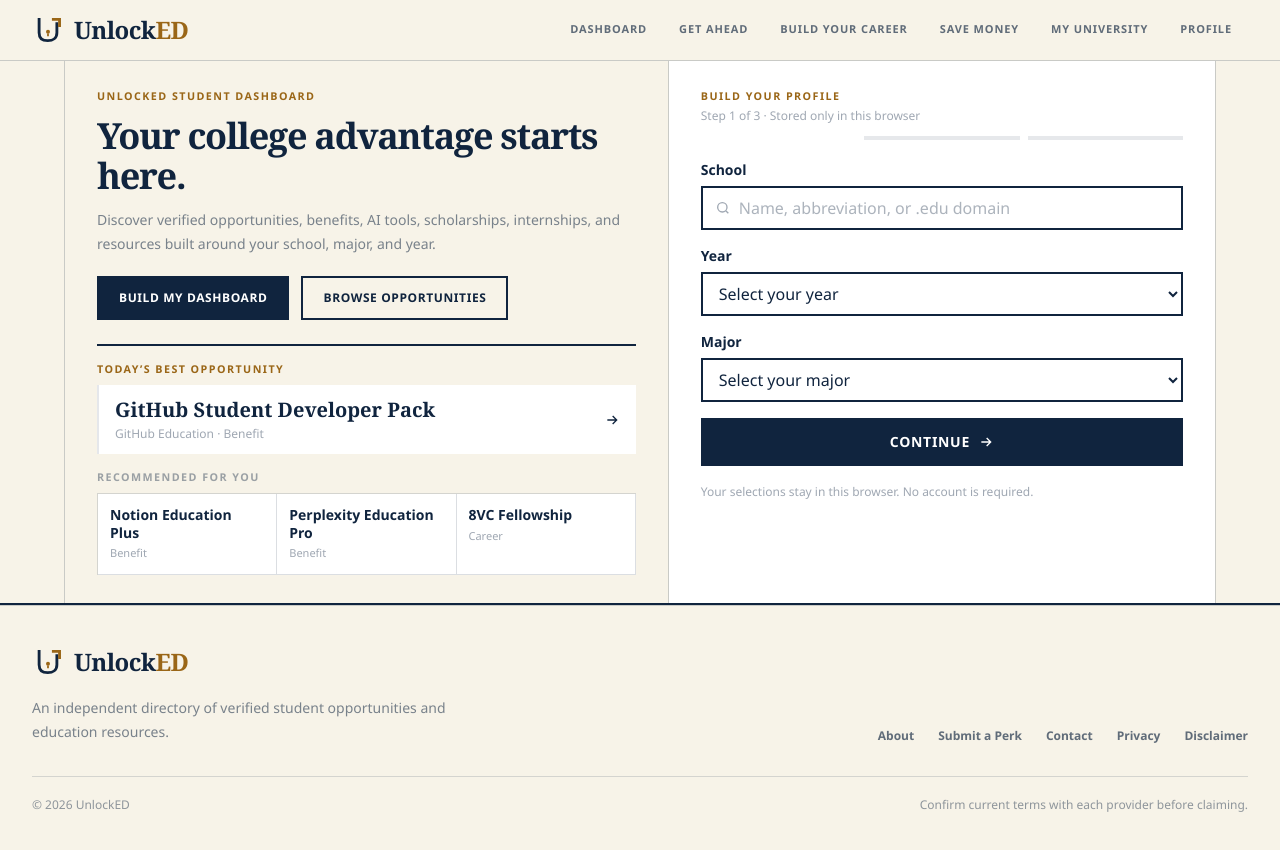
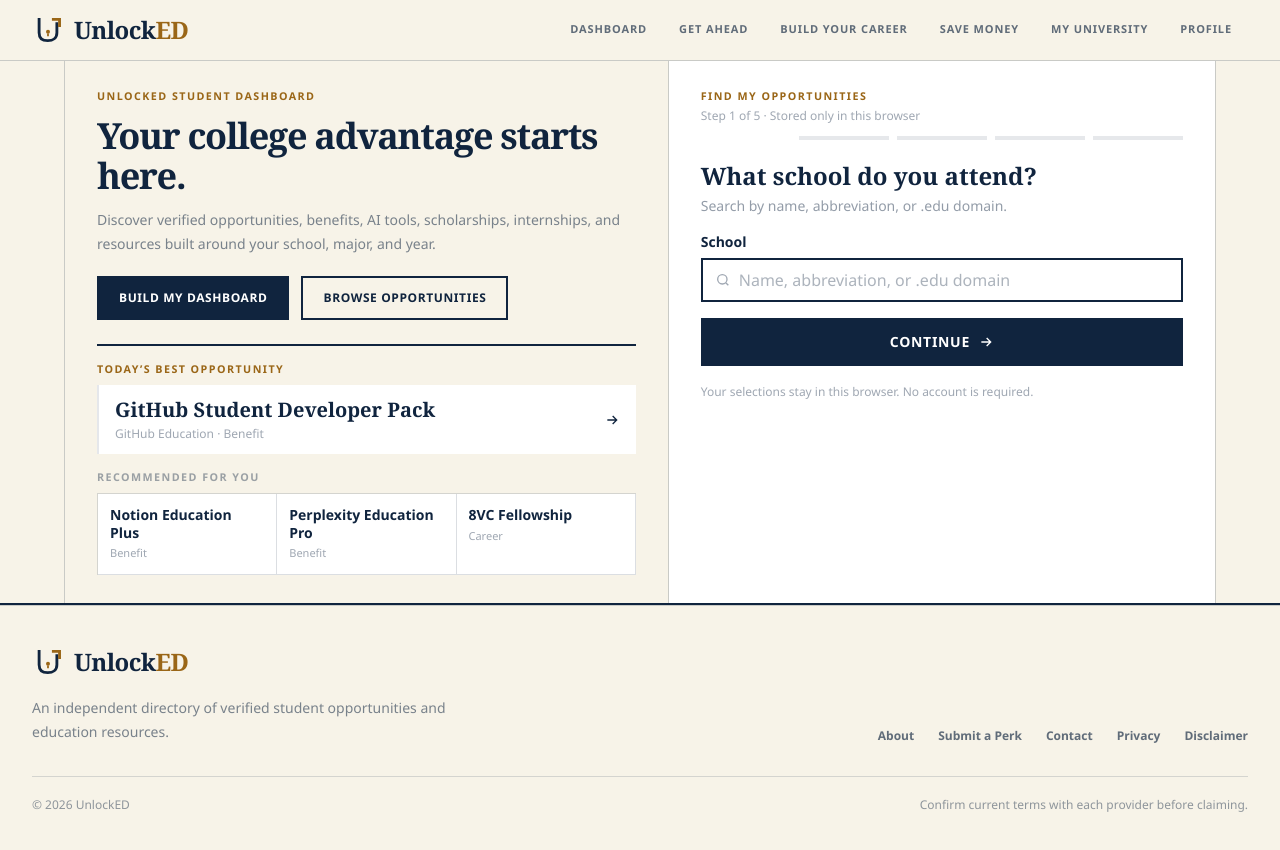
Before and after one commit to tristonmccracken2008-star/Unlocked, a Next.js app: page / in a window 1280 px wide. Shown: the top 850 px of the page. Built offline with nearby package versions, Linux system fonts and the light colour scheme.

Commit message:
sasasasasasasas

```diff
--- a/components/personalized-home.tsx
+++ b/components/personalized-home.tsx
@@ -6,19 +6,21 @@
 import { findExactSchoolMatches, findSchoolMatches, normalizeSchoolQuery } from "@/data/school-search";
 import { ArrowIcon, SearchIcon } from "./icons";
 import { profileSummary, readStudentProfile, studentProfileStorageKey, writeStudentProfile, type StudentProfile } from "@/data/student-profile";
-import { recommendedForYou, type RecommendationProfile } from "@/data/recommendations";
+import { rankOpportunities, recommendedForYou, type RecommendationProfile } from "@/data/recommendations";
 import { opportunities, opportunityMajors } from "@/data/opportunities";
 import { StudentAdvantageCard } from "./student-advantage-card";
 import { WhatsNewFeed } from "./whats-new-feed";
 
-const years = ["First year", "Second year", "Third year", "Fourth year", "Graduate student", "Other"];
-const quickLinks = [["Get Ahead", "/get-ahead"], ["Build Your Career", "/build-career"], ["Save Money", "/save-money"], ["My University", "/university"]];
+const years = [["Freshman", "First year"], ["Sophomore", "Second year"], ["Junior", "Third year"], ["Senior", "Fourth year"], ["Graduate", "Graduate student"]] as const;
+const goalOptions = ["Get internships", "Save money", "Find research", "Learn AI", "Build coding skills", "Prepare for graduate school", "Prepare for quant finance", "Start a business", "Networking"];
+const topicOptions = ["AI", "Finance", "Computer Science", "Math", "Engineering", "Business", "Medicine", "Startups", "Investing", "Robotics", "Economics"];
 const guestPreview = [...opportunities].filter((item)=>item.verification_status==="verified_recently").sort((a,b)=>Number(b.featured)-Number(a.featured)||b.last_verified.localeCompare(a.last_verified)||a.title.localeCompare(b.title)).slice(0,4);
 
 export function PersonalizedHome() {
   const [ready, setReady] = useState(false);
   const [profile, setProfile] = useState<StudentProfile | null>(null);
   const [editing, setEditing] = useState(false);
+  const [justCompleted, setJustCompleted] = useState(false);
 
   useEffect(() => {
     try {
@@ -29,15 +31,18 @@
   }, []);
 
   function save(next: StudentProfile) {
+    const isNewProfile = !profile;
     writeStudentProfile(next);
     setProfile(next);
     setEditing(false);
+    setJustCompleted(isNewProfile);
   }
 
   // Render the complete guest dashboard in the initial HTML. Local profile data is
   // applied after hydration, but the homepage must never depend on it to look useful.
   if (!ready) return <StudentSetup initialProfile={null} onSave={save} />;
   if (!profile || editing) return <StudentSetup initialProfile={profile} onSave={save} onCancel={profile ? () => setEditing(false) : undefined} />;
+  if (justCompleted) return <OnboardingComplete profile={profile} onContinue={() => setJustCompleted(false)} />;
   return <StudentDashboard profile={profile} onEdit={() => setEditing(true)} />;
 }
 
@@ -48,13 +53,13 @@
   const [selectedSchool, setSelectedSchool] = useState<School | null>(initialSchool);
   const [year, setYear] = useState(initialProfile?.year ?? "");
   const [major, setMajor] = useState(initialProfile?.major ?? "");
-  const [minor, setMinor] = useState(initialProfile?.minor ?? "");
-  const [interests, setInterests] = useState(initialProfile?.interests ?? "");
-  const [careerGoal, setCareerGoal] = useState(initialProfile?.careerGoal ?? "");
-  const [clubs, setClubs] = useState(initialProfile?.clubs ?? "");
+  const [goals, setGoals] = useState<string[]>(initialProfile?.goals ?? initialProfile?.careerGoal.split(", ").filter(Boolean) ?? []);
+  const [topics, setTopics] = useState<string[]>(initialProfile?.topics ?? initialProfile?.interests.split(", ").filter(Boolean) ?? []);
   const [showSuggestions, setShowSuggestions] = useState(false);
+  const [showMajorSuggestions, setShowMajorSuggestions] = useState(false);
   const normalized = normalizeSchoolQuery(schoolQuery);
   const matches = useMemo(() => findSchoolMatches(schools, schoolQuery, 6), [schoolQuery]);
+  const majorMatches = useMemo(() => opportunityMajors.filter((item) => item !== "All" && item !== "Any Major" && item.toLowerCase().includes(major.trim().toLowerCase())).slice(0, 6), [major]);
 
   function choose(school: School) {
     setSelectedSchool(school);
@@ -66,10 +71,16 @@
     event.preventDefault();
     const exact = findExactSchoolMatches(schools, schoolQuery);
     const school = selectedSchool ?? (exact.length === 1 ? exact[0] : undefined);
-    if (step === 1) { if (!school) { setShowSuggestions(true); return; } if (!year || !major.trim()) return; setStep(2); return; }
-    if (step === 2) { setStep(3); return; }
-    if (!school || !careerGoal.trim() || !interests.trim()) return;
-    onSave({ schoolSlug: school.slug, year, major: major.trim(), minor: minor.trim(), careerGoal: careerGoal.trim(), interests: interests.trim(), clubs: clubs.trim() });
+    if (step === 1) { if (!school) { setShowSuggestions(true); return; } setStep(2); return; }
+    if (step === 2) { if (!major.trim()) return; setStep(3); return; }
+    if (step === 3) { if (!year) return; setStep(4); return; }
+    if (step === 4) { if (!goals.length) return; setStep(5); return; }
+    if (!school || !topics.length) return;
+    onSave({ schoolSlug: school.slug, year, major: major.trim(), careerGoal: goals.join(", "), interests: topics.join(", "), goals, topics });
+  }
+
+  function toggle(value: string, current: string[], update: (next: string[]) => void) {
+    update(current.includes(value) ? current.filter((item) => item !== value) : [...current, value]);
   }
 
   return <>
@@ -78,28 +89,44 @@
         <div className="mt-6 border-t-2 border-ink pt-4"><p className="rule-label text-forest">Today’s Best Opportunity</p><Link href={`/opportunities/${guestPreview[0].id}`} className="group mt-2 grid grid-cols-[minmax(0,1fr)_auto] items-center gap-4 border-l-2 border-gold bg-white px-4 py-3"><div className="min-w-0"><h2 className="font-editorial text-xl font-bold leading-tight group-hover:text-forest">{guestPreview[0].title}</h2><p className="mt-1 text-xs text-ink/40">{guestPreview[0].organization} · {guestPreview[0].type}</p></div><ArrowIcon/></Link></div>
         <div className="mt-4"><p className="rule-label text-ink/40">Recommended For You</p><div className="mt-2 grid border-l border-t border-ink/15 sm:grid-cols-3 lg:grid-cols-1 xl:grid-cols-3">{guestPreview.slice(1,4).map((item)=><Link key={item.id} href={`/opportunities/${item.id}`} className="border-b border-r border-ink/15 bg-white px-3 py-3"><p className="text-sm font-bold leading-tight hover:text-forest">{item.title}</p><p className="mt-1 text-[11px] text-ink/40">{item.type}</p></Link>)}</div></div>
       </div>
-      <div className="bg-white px-5 py-7 sm:px-8"><div className="flex items-center justify-between"><div><p className="rule-label text-forest">{initialProfile ? "Edit your profile" : "Build your profile"}</p><p className="mt-1 text-xs text-ink/40">Step {step} of 3 · Stored only in this browser</p></div>{onCancel&&<button type="button" onClick={onCancel} className="min-h-11 px-2 text-xs font-bold uppercase tracking-wider text-ink/50">Cancel</button>}</div><div className="mt-3 grid grid-cols-3 gap-2" aria-hidden="true">{[1,2,3].map((item)=><span key={item} className={`h-1 ${item<=step?"bg-gold":"bg-ink/10"}`}/>)}</div><form onSubmit={submit} className="mt-5 space-y-4">
+      <div className="bg-white px-5 py-7 sm:px-8"><div className="flex items-center justify-between"><div><p className="rule-label text-forest">Find My Opportunities</p><p className="mt-1 text-xs text-ink/40">Step {step} of 5 · Stored only in this browser</p></div>{onCancel&&<button type="button" onClick={onCancel} className="min-h-11 px-2 text-xs font-bold uppercase tracking-wider text-ink/50">Cancel</button>}</div><div className="mt-3 grid grid-cols-5 gap-2" aria-hidden="true">{[1,2,3,4,5].map((item)=><span key={item} className={`h-1 ${item<=step?"bg-gold":"bg-ink/10"}`}/>)}</div><form onSubmit={submit} className="mt-5 space-y-4">
         {step===1&&<>
+        <div><h2 className="font-editorial text-2xl font-bold">What school do you attend?</h2><p className="mt-1 text-sm text-ink/45">Search by name, abbreviation, or .edu domain.</p></div>
         <div className="relative"><label htmlFor="profile-school" className="mb-1.5 block text-sm font-bold">School</label><div className="flex h-11 items-center gap-2 border-2 border-ink px-3"><SearchIcon className="h-4 w-4 text-ink/40"/><input id="profile-school" value={schoolQuery} onFocus={()=>setShowSuggestions(true)} onChange={(event)=>{setSchoolQuery(event.target.value);setSelectedSchool(null);setShowSuggestions(true)}} placeholder="Name, abbreviation, or .edu domain" autoComplete="off" aria-controls="profile-school-suggestions" aria-expanded={showSuggestions&&Boolean(normalized)} className="min-w-0 flex-1 bg-transparent outline-none placeholder:text-ink/35"/></div>
           {showSuggestions&&normalized&&matches.length>0&&<div id="profile-school-suggestions" role="listbox" aria-label="Matching schools" className="absolute z-20 mt-1 w-full border-2 border-ink bg-white shadow-[6px_6px_0_#10243e]"><p className="px-3 py-2 rule-label text-ink/40">Top matches</p>{matches.map((school)=><button key={school.slug} type="button" role="option" aria-selected={school.slug===selectedSchool?.slug} onMouseDown={(event)=>event.preventDefault()} onClick={()=>choose(school)} className="block w-full border-t border-ink/15 px-3 py-2.5 text-left hover:bg-paper"><span className="block text-sm font-bold">{school.name}</span><span className="block text-xs text-ink/45">{school.domain} · {school.location}</span></button>)}</div>}
           {showSuggestions&&normalized&&matches.length===0&&<div id="profile-school-suggestions" className="absolute z-20 mt-1 w-full border-2 border-ink bg-white p-4 shadow-[6px_6px_0_#10243e]"><p className="font-bold">School not found</p><Link href={`/contact?school=${encodeURIComponent(schoolQuery)}`} className="mt-2 inline-block border-b border-forest text-sm font-bold text-forest">Request this school</Link></div>}
         </div>
-        <label className="block"><span className="mb-1.5 block text-sm font-bold">Year</span><select value={year} onChange={(event)=>setYear(event.target.value)} required className="h-11 w-full border-2 border-ink bg-white px-3 outline-none"><option value="">Select your year</option>{years.map((item)=><option key={item}>{item}</option>)}</select></label>
-        <label className="block"><span className="mb-1.5 block text-sm font-bold">Major</span><select value={major} onChange={(event)=>setMajor(event.target.value)} required className="h-11 w-full border-2 border-ink bg-white px-3 outline-none"><option value="">Select your major</option>{major&&!opportunityMajors.includes(major as (typeof opportunityMajors)[number])&&<option value={major}>{major}</option>}{opportunityMajors.filter((item)=>item!=="All"&&item!=="Any Major").map((item)=><option key={item}>{item}</option>)}</select></label>
         </>}
         {step===2&&<>
-        <label className="block"><span className="mb-1.5 block text-sm font-bold">Minor <span className="font-normal text-ink/40">(optional)</span></span><input value={minor} onChange={(event)=>setMinor(event.target.value)} placeholder="e.g. Mathematics" className="h-11 w-full border-2 border-ink px-3 outline-none placeholder:text-ink/35"/></label>
-        <label className="block"><span className="mb-1.5 block text-sm font-bold">Clubs <span className="font-normal text-ink/40">(optional)</span></span><input value={clubs} onChange={(event)=>setClubs(event.target.value)} placeholder="e.g. Robotics Club, Women in Finance" className="h-11 w-full border-2 border-ink px-3 outline-none placeholder:text-ink/35"/></label>
+        <div><h2 className="font-editorial text-2xl font-bold">What is your major?</h2><p className="mt-1 text-sm text-ink/45">Start typing to search the available fields of study.</p></div>
+        <div className="relative"><label htmlFor="profile-major" className="mb-1.5 block text-sm font-bold">Major</label><div className="flex h-11 items-center gap-2 border-2 border-ink px-3"><SearchIcon className="h-4 w-4 text-ink/40"/><input id="profile-major" value={major} onFocus={()=>setShowMajorSuggestions(true)} onChange={(event)=>{setMajor(event.target.value);setShowMajorSuggestions(true)}} placeholder="Search majors" autoComplete="off" className="min-w-0 flex-1 bg-transparent outline-none placeholder:text-ink/35"/></div>{showMajorSuggestions&&majorMatches.length>0&&<div className="absolute z-20 mt-1 w-full border-2 border-ink bg-white">{majorMatches.map((item)=><button key={item} type="button" onMouseDown={(event)=>event.preventDefault()} onClick={()=>{setMajor(item);setShowMajorSuggestions(false)}} className="block w-full border-b border-ink/15 px-3 py-2.5 text-left text-sm font-bold last:border-b-0 hover:bg-paper">{item}</button>)}</div>}</div>
         </>}
         {step===3&&<>
-        <label className="block"><span className="mb-1.5 block text-sm font-bold">Career goal</span><input value={careerGoal} onChange={(event)=>setCareerGoal(event.target.value)} required placeholder="e.g. Quantitative researcher" className="h-11 w-full border-2 border-ink px-3 outline-none placeholder:text-ink/35"/></label>
-        <label className="block"><span className="mb-1.5 block text-sm font-bold">Interests</span><input value={interests} onChange={(event)=>setInterests(event.target.value)} required placeholder="e.g. Quant, AI, research" className="h-11 w-full border-2 border-ink px-3 outline-none placeholder:text-ink/35"/></label>
+        <div><h2 className="font-editorial text-2xl font-bold">What year are you?</h2><p className="mt-1 text-sm text-ink/45">We use this to prioritize opportunities you can apply for now.</p></div>
+        <div className="grid grid-cols-2 gap-2 sm:grid-cols-3">{years.map(([label,value])=><button key={value} type="button" aria-pressed={year===value} onClick={()=>setYear(value)} className={`min-h-12 border px-3 text-sm font-bold ${year===value?"border-ink bg-ink text-white":"border-ink/20 hover:border-ink"}`}>{label}</button>)}</div>
         </>}
-        <div className="flex gap-3">{step>1&&<button type="button" onClick={()=>setStep(step-1)} className="min-h-12 border-2 border-ink px-5 text-sm font-bold uppercase tracking-wider">Back</button>}<button type="submit" className="flex min-h-12 flex-1 items-center justify-center gap-2 bg-ink px-5 text-sm font-bold uppercase tracking-wider text-white hover:bg-forest">{step===3?(initialProfile?"Save profile":"Open my dashboard"):"Continue"} <ArrowIcon /></button></div>
+        {step===4&&<>
+        <div><h2 className="font-editorial text-2xl font-bold">What are your goals?</h2><p className="mt-1 text-sm text-ink/45">Choose all that apply.</p></div>
+        <ChoiceGrid options={goalOptions} selected={goals} onToggle={(value)=>toggle(value,goals,setGoals)}/>
+        </>}
+        {step===5&&<>
+        <div><h2 className="font-editorial text-2xl font-bold">Which topics interest you most?</h2><p className="mt-1 text-sm text-ink/45">Choose all that apply. You can change these later.</p></div>
+        <ChoiceGrid options={topicOptions} selected={topics} onToggle={(value)=>toggle(value,topics,setTopics)}/>
+        </>}
+        <div className="flex gap-3">{step>1&&<button type="button" onClick={()=>setStep(step-1)} className="min-h-12 border-2 border-ink px-5 text-sm font-bold uppercase tracking-wider">Back</button>}<button type="submit" className="flex min-h-12 flex-1 items-center justify-center gap-2 bg-ink px-5 text-sm font-bold uppercase tracking-wider text-white hover:bg-forest">{step===5?(initialProfile?"Save profile":"Build my dashboard"):"Continue"} <ArrowIcon /></button></div>
         <p className="text-xs leading-5 text-ink/40">Your selections stay in this browser. No account is required.</p>
       </form></div>
     </div></section>
   </>;
+}
+
+function ChoiceGrid({ options, selected, onToggle }: { options: string[]; selected: string[]; onToggle: (value: string) => void }) {
+  return <div className="grid grid-cols-2 gap-2">{options.map((option)=><button key={option} type="button" aria-pressed={selected.includes(option)} onClick={()=>onToggle(option)} className={`min-h-11 border px-3 py-2 text-left text-sm font-bold ${selected.includes(option)?"border-ink bg-ink text-white":"border-ink/20 hover:border-ink"}`}>{option}</button>)}</div>;
+}
+
+function OnboardingComplete({ profile, onContinue }: { profile: StudentProfile; onContinue: () => void }) {
+  const school = schools.find((item) => item.slug === profile.schoolSlug);
+  return <main className="mx-auto grid min-h-[68vh] max-w-6xl place-items-center px-5 py-12 sm:px-8"><section className="w-full max-w-2xl border-y-2 border-ink bg-white px-5 py-10 text-center sm:px-10"><p className="rule-label text-trust">Profile complete</p><h1 className="mt-3 font-editorial text-4xl font-bold">Your personalized UnlockED dashboard is ready.</h1><p className="mx-auto mt-4 max-w-lg text-sm leading-6 text-ink/55">Recommendations are now ranked for {school?.name}, {profile.major}, and your selected goals and interests.</p><button type="button" onClick={onContinue} className="mt-7 inline-flex min-h-12 items-center gap-2 bg-ink px-6 text-sm font-bold uppercase tracking-wider text-white hover:bg-forest">Open my dashboard <ArrowIcon/></button><p className="mt-4 text-xs text-ink/40">Your profile is stored only in this browser.</p></section></main>;
 }
 
 function StudentDashboard({ profile, onEdit }: { profile: StudentProfile; onEdit: () => void }) {
@@ -109,6 +136,13 @@
   const ranked = recommendedForYou(recommendationProfile, 4);
   const today = ranked[0];
   const recommended = ranked.slice(1, 4);
+  const allRanked = rankOpportunities(recommendationProfile).filter(({opportunity}) => opportunity.verification_status !== "expired");
+  const dashboardSections = [
+    ["Best AI tool", "AI", "/ai"],
+    ["Scholarship", "Scholarship", "/scholarships"],
+    ["Career opportunity", "Career", "/career"],
+    ["Research", "Research", "/research"],
+  ].map(([label,type,href]) => ({ label, href, opportunity: allRanked.find((item) => item.opportunity.type === type)?.opportunity }));
 
   return <div className="mx-auto max-w-6xl border-x border-ink/20 bg-white px-5 py-5 sm:px-8">
     <section className="flex flex-col justify-between gap-3 border-b-2 border-ink pb-5 sm:flex-row sm:items-end"><div><p className="rule-label text-forest">Your UnlockED dashboard</p><h1 className="mt-2 font-editorial text-3xl font-bold sm:text-4xl">Welcome back.</h1><p className="mt-2 text-sm text-ink/50">{school.name} · Recommended because you’re a {profileSummary(profile)}.</p></div><button onClick={onEdit} className="self-start border-b border-ink pb-1 text-xs font-bold uppercase tracking-wider hover:text-forest sm:self-auto">Edit profile</button></section>
@@ -118,7 +152,7 @@
       <section className="border-b border-ink/20 py-5 lg:pl-6"><div className="flex items-end justify-between"><p className="rule-label text-forest">Recommended For You</p><Link href="/opportunities" className="text-xs font-bold uppercase tracking-wider">View all</Link></div><div className="mt-3 grid sm:grid-cols-3">{recommended.map(({opportunity})=><Link key={opportunity.id} href={`/opportunities/${opportunity.id}`} className="group border-t border-ink/15 py-3 sm:border-l sm:border-t-0 sm:px-4 sm:first:border-l-0 sm:first:pl-0"><p className="rule-label text-ink/35">{opportunity.type}</p><h3 className="mt-2 font-editorial text-lg font-bold leading-tight group-hover:text-forest">{opportunity.title}</h3><p className="mt-2 text-xs text-ink/40">{opportunity.organization}</p></Link>)}</div></section>
     </div>
     <div className="grid lg:grid-cols-[1.9fr_1.1fr]">
-      <section className="border-b border-ink/20 py-5 lg:border-r lg:pr-6"><p className="rule-label text-forest">Choose your next goal</p><nav className="mt-3 grid grid-cols-2 border-l border-t border-ink/15 sm:grid-cols-4" aria-label="Student goals">{quickLinks.map(([label,href])=><Link key={href} href={href} className="flex items-center justify-between border-b border-r border-ink/15 px-3 py-3 text-sm font-bold hover:bg-paper hover:text-forest">{label}<ArrowIcon /></Link>)}</nav></section>
+      <section className="border-b border-ink/20 py-5 lg:border-r lg:pr-6"><div className="flex items-end justify-between"><p className="rule-label text-forest">Built around your profile</p><Link href="/opportunities" className="text-xs font-bold uppercase tracking-wider">Browse all</Link></div><div className="mt-3 grid border-l border-t border-ink/15 sm:grid-cols-2">{dashboardSections.map(({label,href,opportunity})=><Link key={label} href={opportunity?`/opportunities/${opportunity.id}`:href} className="group border-b border-r border-ink/15 px-3 py-3 hover:bg-paper"><p className="rule-label text-ink/35">{label}</p><p className="mt-1 text-sm font-bold leading-tight group-hover:text-forest">{opportunity?.title??"Browse verified opportunities"}</p></Link>)}</div></section>
       <section className="border-b border-ink/20 py-5 lg:pl-6"><WhatsNewFeed limit={5} /></section>
     </div>
   </div>;
--- a/data/student-profile.ts
+++ b/data/student-profile.ts
@@ -7,6 +7,8 @@
   year: string;
   careerGoal: string;
   interests: string;
+  goals?: string[];
+  topics?: string[];
   clubs?: string;
 };
 
```
